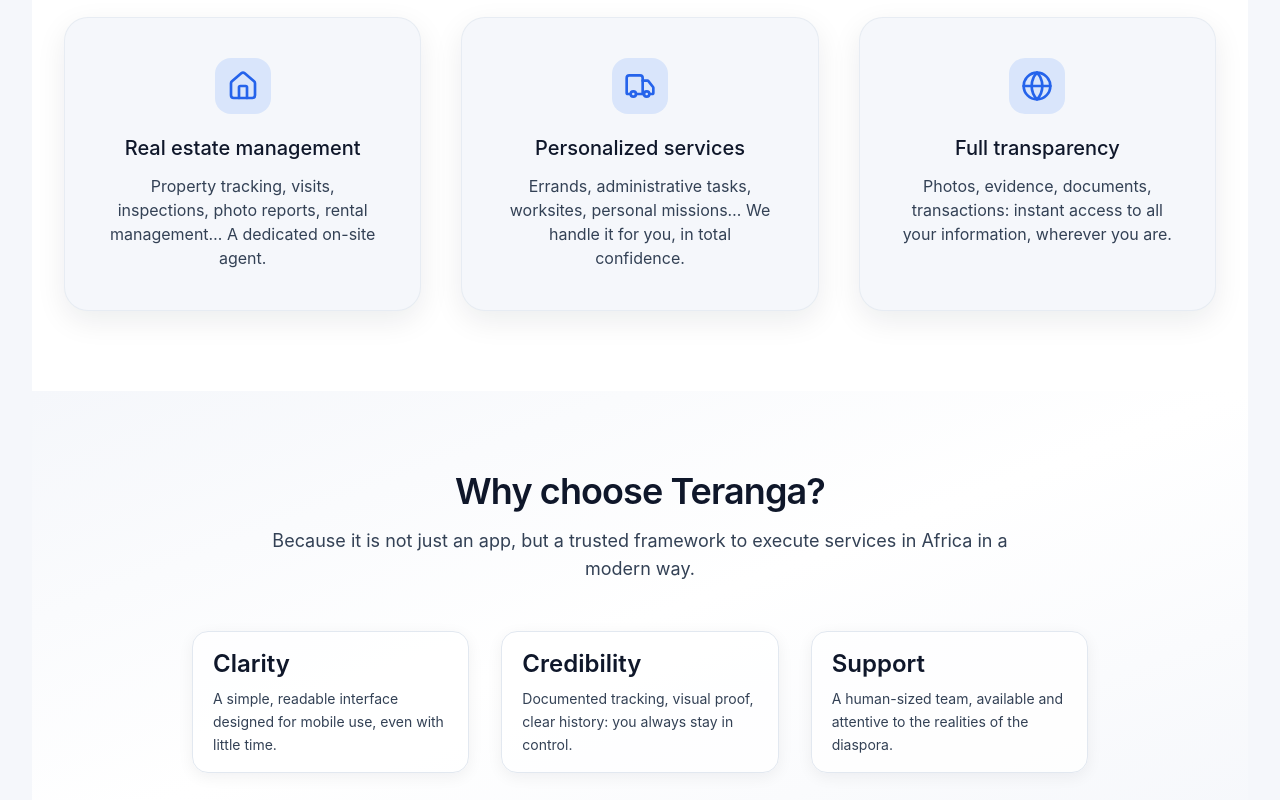
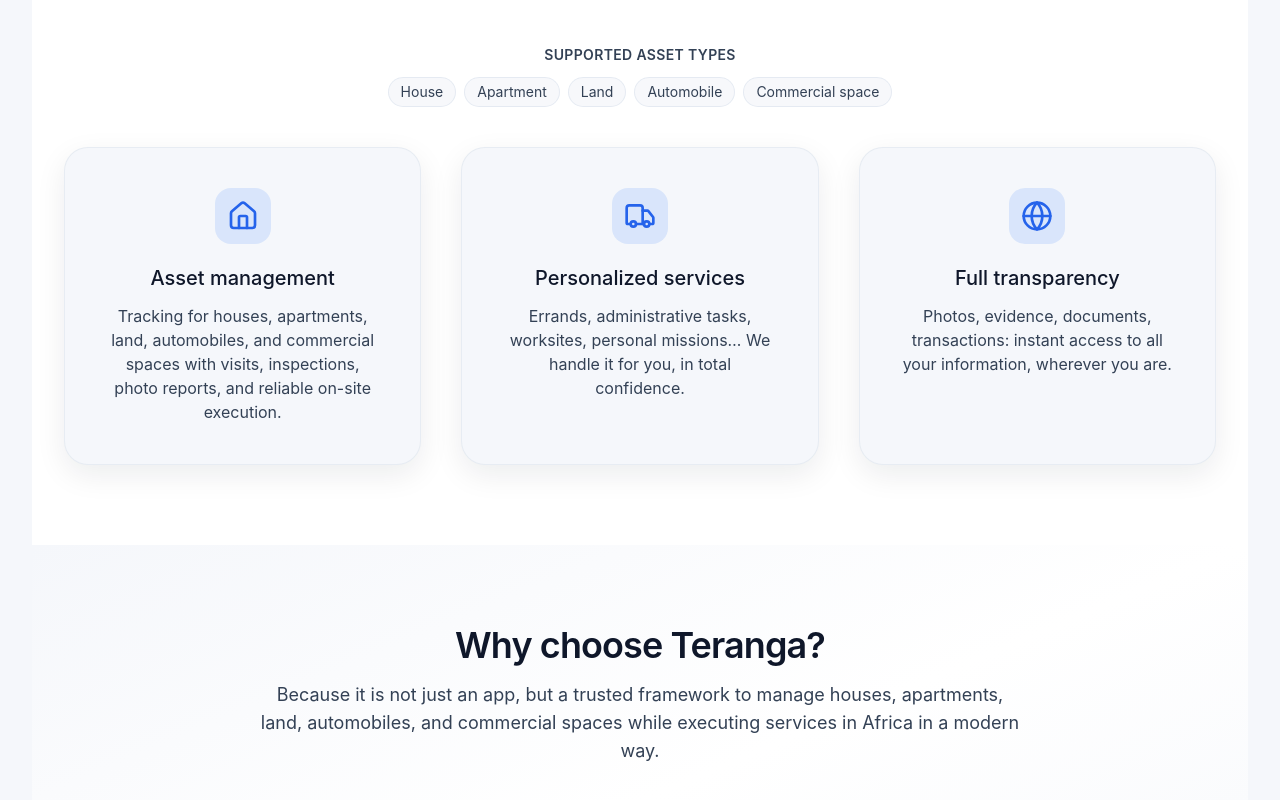
Before and after one commit to Amidoukone/Teranga, a React (Create React App) app in the folder frontend/: page / in a window 1280 px wide. Shown: the part 1700-2500 px from the top of the page. Built offline with nearby package versions, Linux system fonts and the light colour scheme; no server answers.

Commit message:
Updating homeoage

```diff
--- a/frontend/src/i18n/locales/en.js
+++ b/frontend/src/i18n/locales/en.js
@@ -2067,7 +2067,7 @@ const en = {
       titleLine1: "Trust at a distance,",
       titleLine2: "peace of mind within reach.",
       description:
-        "With <0>Teranga</0>, both diaspora members and local residents can track and manage assets, services, tasks, and projects with transparency, reliability, and a human presence on the ground.",
+        "With <0>Teranga</0>, both diaspora members and local residents can explicitly track and manage houses, apartments, land, automobiles, and commercial spaces, alongside services, tasks, and projects with transparency, reliability, and a human presence on the ground.",
       ctaLogin: "Sign in",
       ctaRegister: "Create an account",
       stats: {
@@ -2091,10 +2091,11 @@ const en = {
       title: "Our services, your peace of mind",
       subtitle:
         "Solutions for anyone short on time: we handle your field operations with tracking, evidence, and accountability.",
+      assetTypesTitle: "Supported asset types",
       cards: {
         realEstate: {
-          title: "Real estate management",
-          desc: "Property tracking, visits, inspections, photo reports, rental management… A dedicated on-site agent.",
+          title: "Asset management",
+          desc: "Tracking for houses, apartments, land, automobiles, and commercial spaces with visits, inspections, photo reports, and reliable on-site execution.",
         },
         personal: {
           title: "Personalized services",
@@ -2128,18 +2129,18 @@ const en = {
     impact: {
       title: "Our mission in Africa",
       subtitle:
-        "Change how services are delivered with a model that is more efficient, innovative, and verifiable.",
+        "Transform how houses, apartments, land, automobiles, and commercial spaces are managed with a service model that is more efficient, innovative, and verifiable.",
       points: {
-        p1: "Faster operations through better coordination between the app and field teams.",
+        p1: "Faster operations on houses, apartments, land, automobiles, and commercial spaces through tighter coordination between the app and field teams.",
         p2: "Continuous transparency with photos, reports, and full action history.",
-        p3: "Reliable execution for services, tasks, and projects even when you have no time.",
+        p3: "Reliable execution for your assets, services, tasks, and projects even when you have no time.",
       },
       cta: "Open Help & Support",
     },
     why: {
       title: "Why choose Teranga?",
       subtitle:
-        "Because it is not just an app, but a trusted framework to execute services in Africa in a modern way.",
+        "Because it is not just an app, but a trusted framework to manage houses, apartments, land, automobiles, and commercial spaces while executing services in Africa in a modern way.",
       pillars: {
         clarity: {
           title: "Clarity",
@@ -2147,7 +2148,7 @@ const en = {
         },
         credibility: {
           title: "Credibility",
-          text: "Documented tracking, visual proof, clear history: you always stay in control.",
+          text: "Documented tracking, visual proof, and clear history for every asset type: house, apartment, land, automobile, or commercial space.",
         },
         support: {
           title: "Support",
@@ -2161,7 +2162,7 @@ const en = {
         "A platform inspired by trust and hospitality that connects real needs with structured field execution.",
       paragraphs: {
         p1: "The word <0>“Teranga”</0> evokes warmth, trust, and respect. Our platform embraces these values to deliver a modern and reassuring experience.",
-        p2: "Your projects deserve total visibility: photos, evidence, reports, transactions, progress… everything is accessible in real time, from anywhere.",
+        p2: "Your houses, apartments, land, automobiles, and commercial spaces deserve total visibility: photos, evidence, reports, transactions, progress... everything is accessible in real time, from anywhere.",
         p3: "Thanks to certified agents and a clear interface, anyone with a service, task, or project can delegate efficiently without losing control.",
       },
       cta: "Join Teranga",
--- a/frontend/src/i18n/locales/fr.js
+++ b/frontend/src/i18n/locales/fr.js
@@ -2075,7 +2075,7 @@ const fr = {
       titleLine1: "La confiance \u00E0 distance,",
       titleLine2: "la s\u00E9r\u00E9nit\u00E9 \u00E0 port\u00E9e de main.",
       description:
-        "Avec <0>Teranga</0>, la diaspora africaine et les residents locaux suivent et gerent leurs biens, services, taches et projets avec transparence, fiabilite et une presence humaine sur le terrain.",
+        "Avec <0>Teranga</0>, la diaspora africaine et les residents locaux suivent et gerent explicitement leurs maisons, appartements, terrains, automobiles et locaux commerciaux, ainsi que leurs services, taches et projets avec transparence, fiabilite et une presence humaine sur le terrain.",
       ctaLogin: "Se connecter",
       ctaRegister: "Cr\u00E9er un compte",
       stats: {
@@ -2099,10 +2099,11 @@ const fr = {
       title: "Nos services, votre tranquillit\u00E9",
       subtitle:
         "Des solutions pour toute personne qui manque de temps : nous prenons en charge vos demandes sur le terrain avec suivi, preuves et responsabilite.",
+      assetTypesTitle: "Types de biens pris en charge",
       cards: {
         realEstate: {
-          title: "Gestion immobili\u00E8re",
-          desc: "Suivi des biens, visites, \u00E9tats des lieux, rapports photo, gestion locative... Un agent d\u00E9di\u00E9 sur place.",
+          title: "Gestion de biens",
+          desc: "Suivi de maisons, appartements, terrains, automobiles et locaux commerciaux : visites, etats des lieux, rapports photo et execution par un agent dedie sur place.",
         },
         personal: {
           title: "Services personnalis\u00E9s",
@@ -2136,18 +2137,18 @@ const fr = {
     impact: {
       title: "Notre ambition en Afrique",
       subtitle:
-        "Transformer la facon dont les services sont rendus, avec un modele plus efficace, innovant et verifiable.",
+        "Transformer la gestion des maisons, appartements, terrains, automobiles et locaux commerciaux avec un modele de service plus efficace, innovant et verifiable.",
       points: {
-        p1: "Un service operationnel plus rapide grace a une coordination terrain + application.",
+        p1: "Des operations plus rapides sur vos maisons, appartements, terrains, automobiles et locaux commerciaux grace a une coordination terrain + application.",
         p2: "Une transparence continue avec preuves photo, rapports et historique des actions.",
-        p3: "Une execution fiable pour les services, taches et projets, meme quand vous n'avez pas le temps.",
+        p3: "Une execution fiable pour vos biens, services, taches et projets, meme quand vous n'avez pas le temps.",
       },
       cta: "Voir l'aide et le support",
     },
     why: {
       title: "Pourquoi choisir Teranga ?",
       subtitle:
-        "Parce qu'il ne s'agit pas seulement d'une application, mais d'un cadre de confiance pour executer des services de maniere moderne en Afrique.",
+        "Parce qu'il ne s'agit pas seulement d'une application, mais d'un cadre de confiance pour piloter maisons, appartements, terrains, automobiles et locaux commerciaux avec des services executes de maniere moderne en Afrique.",
       pillars: {
         clarity: {
           title: "Clart\u00E9",
@@ -2155,7 +2156,7 @@ const fr = {
         },
         credibility: {
           title: "Cr\u00E9dibilit\u00E9",
-          text: "Suivi document\u00E9, preuves visuelles, historique clair : vous gardez toujours la main.",
+          text: "Suivi documente, preuves visuelles, historique clair pour chaque type de bien : maison, appartement, terrain, automobile ou local commercial.",
         },
         support: {
           title: "Accompagnement",
@@ -2169,7 +2170,7 @@ const fr = {
         "Une plateforme inspiree par la confiance et l'hospitalite, qui relie les besoins reels aux equipes terrain de facon structuree.",
       paragraphs: {
         p1: "Le mot <0>Teranga</0> \u00E9voque chaleur humaine, confiance et respect. Notre plateforme reprend ces valeurs pour offrir une exp\u00E9rience moderne et rassurante.",
-        p2: "Vos projets m\u00E9ritent une visibilit\u00E9 totale : photos, preuves, rapports, transactions, progression... tout est accessible en temps r\u00E9el, depuis n'importe o\u00F9.",
+        p2: "Vos maisons, appartements, terrains, automobiles et locaux commerciaux meritent une visibilite totale : photos, preuves, rapports, transactions, progression... tout est accessible en temps reel, depuis n'importe ou.",
         p3: "Grace a nos agents certifies et a une interface claire, toute personne ayant un service, une tache ou un projet peut deleguer efficacement sans perdre le controle.",
       },
       cta: "Rejoindre Teranga",
--- a/frontend/src/pages/ActivityCenterPage.jsx
+++ b/frontend/src/pages/ActivityCenterPage.jsx
@@ -316,6 +316,8 @@ export default function ActivityCenterPage() {
       kicker={t("activities.kicker")}
       title={t("activities.title")}
       subtitle={t("activities.subtitle")}
+      settingsPath="/dashboard"
+      settingsLabel={t("nav.dashboard")}
       contentClassName="space-y-6"
       headerActions={
         <div className="flex flex-wrap items-center gap-2">
--- a/frontend/src/pages/HomePage.js
+++ b/frontend/src/pages/HomePage.js
@@ -27,6 +27,16 @@ import { notify } from '../utils/notify';
 export default function HomePage() {
   const { t } = useTranslation();
   const currentYear = new Date().getFullYear();
+  const supportedPropertyTypes = [
+    "house",
+    "apartment",
+    "land",
+    "automobile",
+    "commercial",
+  ];
+  const supportedPropertyTypeLabels = supportedPropertyTypes.map((type) =>
+    t(`labels.property.types.${type}`, { defaultValue: type })
+  );
   const heroStats = [
     {
       label: t("homePage.hero.stats.realTime.label"),
@@ -292,6 +302,22 @@ export default function HomePage() {
             <p className="text-text-secondary text-base sm:text-lg md:text-xl max-w-3xl mx-auto leading-relaxed">
               {t("homePage.services.subtitle")}
             </p>
+          </div>
+
+          <div className="max-w-5xl mx-auto mb-8 sm:mb-10 text-center">
+            <p className="text-xs sm:text-sm uppercase tracking-wide font-semibold text-text-secondary">
+              {t("homePage.services.assetTypesTitle")}
+            </p>
+            <div className="mt-3 flex flex-wrap items-center justify-center gap-2">
+              {supportedPropertyTypeLabels.map((label, idx) => (
+                <span
+                  key={`${label}-${idx}`}
+                  className="inline-flex items-center rounded-full border border-border/80 bg-surface-main/80 px-3 py-1 text-xs sm:text-sm text-text-secondary"
+                >
+                  {label}
+                </span>
+              ))}
+            </div>
           </div>
 
           <div className="max-w-6xl mx-auto grid grid-cols-1 sm:grid-cols-2 lg:grid-cols-3 gap-8 sm:gap-10">
--- a/frontend/src/pages/NotificationsPage.jsx
+++ b/frontend/src/pages/NotificationsPage.jsx
@@ -334,6 +334,8 @@ export default function NotificationsPage() {
       kicker={t("notifications.kicker")}
       title={t("notifications.title")}
       subtitle={t("notifications.subtitle")}
+      settingsPath="/dashboard"
+      settingsLabel={t("nav.dashboard")}
       contentClassName="space-y-6"
       headerActions={
         <div className="flex flex-wrap items-center gap-2">
```
